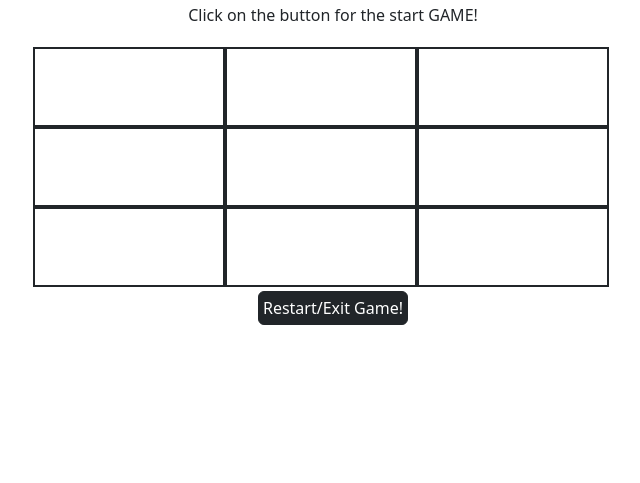
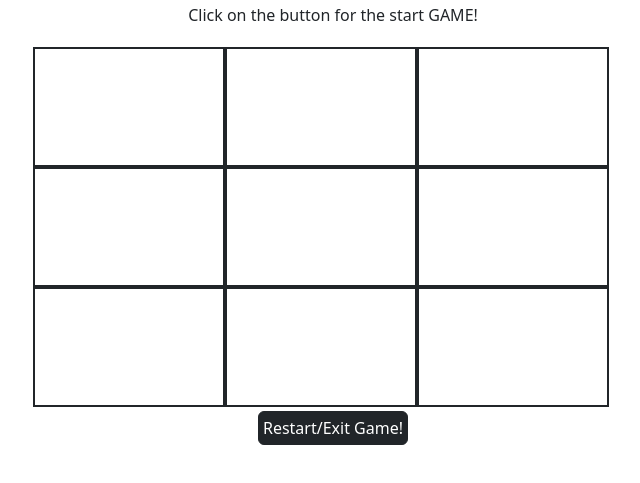
Before and after one commit to Amadikasun/miniGames, a website built with Vite: page index.html in a window 1280 px wide. Both pictures are taken after a click on the button "Start Game Now". Shown: the part 53-536 px from the top of the page, without its empty margins (307-947 px from the left). Built offline with nearby package versions, Linux system fonts and the light colour scheme.

Commit message:
Update style.css

```diff
--- a/src/style.css
+++ b/src/style.css
@@ -13,8 +13,8 @@ button {
 .subfield {
     cursor: pointer;
     min-height: 10vh;
-    height: 10vh;
-    max-height: 30vh;
+    height: 15vh;
+    max-height: 40vh;
     min-width: 15vw;
     width: 15vh;
     max-width: 20vw;
```
